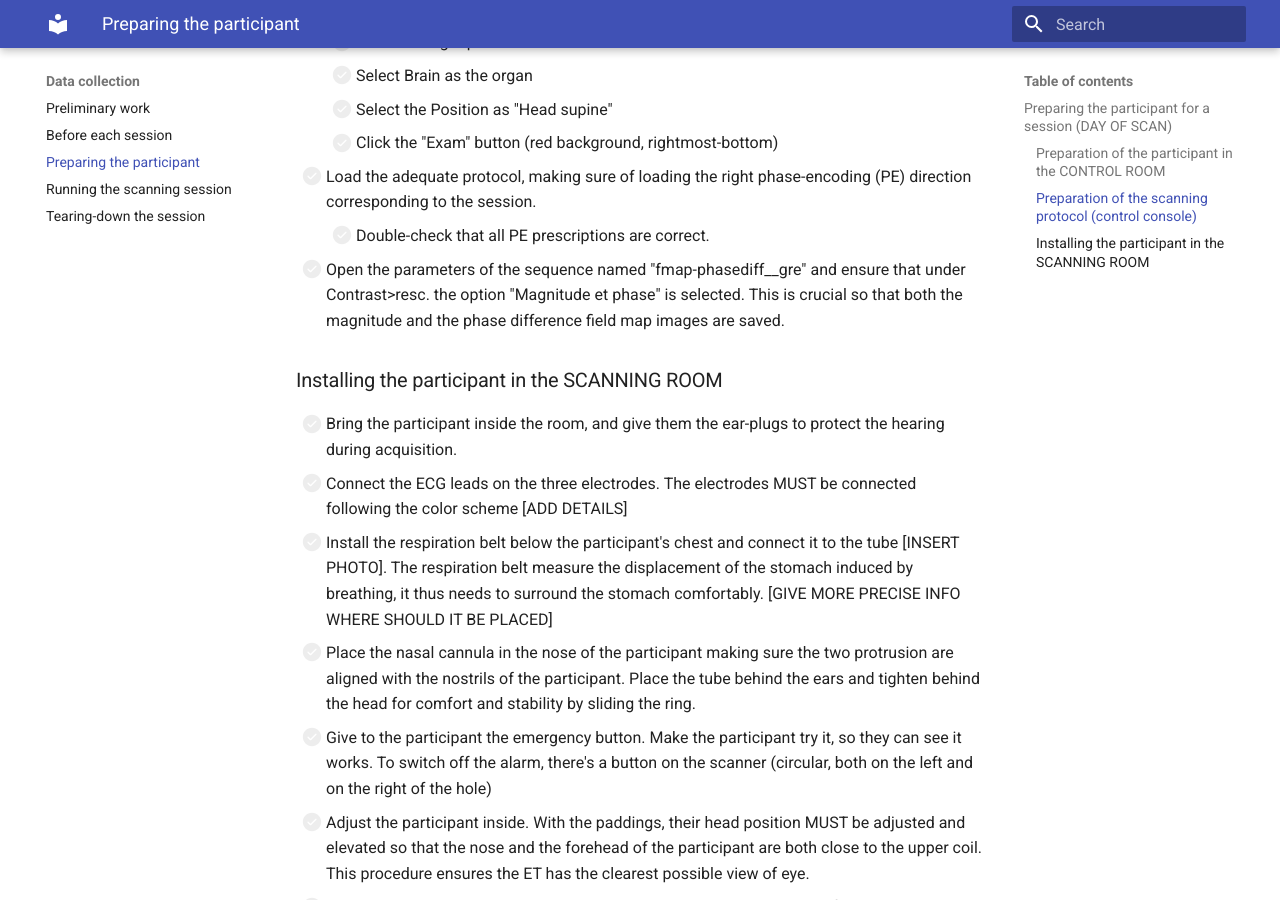
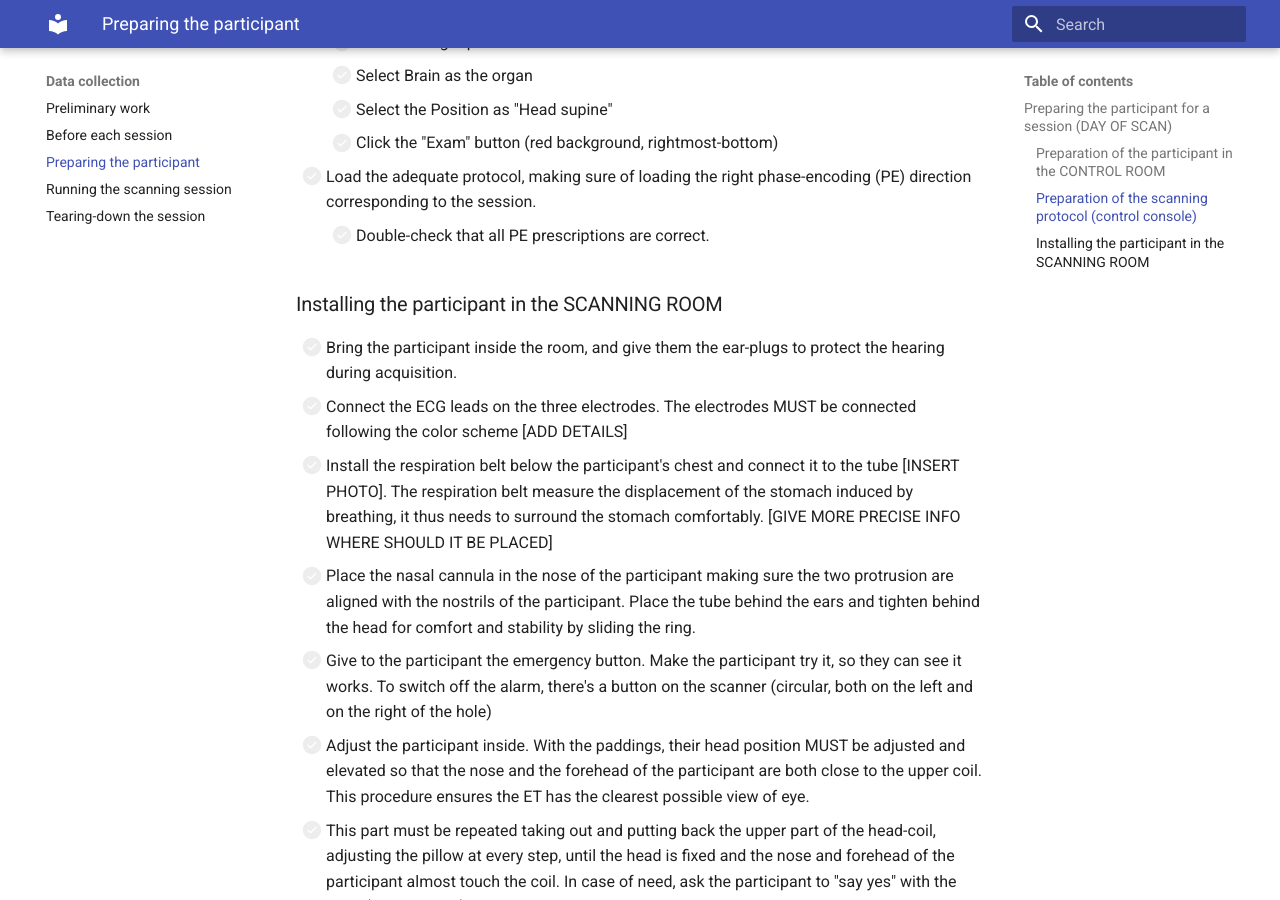
Before and after one commit to oesteban/hcph-sops, an MkDocs documentation site: the page built from docs/data-collection/participant-prep.md, in a window 1280 px wide and 900 px high, scrolled down 1658 px. Built offline with MkDocs 1.6.1 and Material for MkDocs 9.7.7, drawn with Linux system fonts in a browser that asks for light colours.

Commit message:
Apply suggestions from code review

```diff
--- a/docs/data-collection/participant-prep.md
+++ b/docs/data-collection/participant-prep.md
@@ -31,7 +31,6 @@ Procedures when the participant has arrived.
     - [ ] Click the "Exam" button (red background, rightmost-bottom)
 - [ ] Load the adequate protocol, making sure of loading the right phase-encoding (PE) direction corresponding to the session.
     - [ ] Double-check that all PE prescriptions are correct.
-- [ ] Open the parameters of the sequence named "fmap-phasediff__gre" and ensure that under Contrast>resc. the option "Magnitude et phase" is selected. This is crucial so that both the magnitude and the phase difference field map images are saved.
 
 ### Installing the participant in the SCANNING ROOM
 
```
Also changed, not shown: docs/data-collection/scanning.md (+1 -1 lines).
